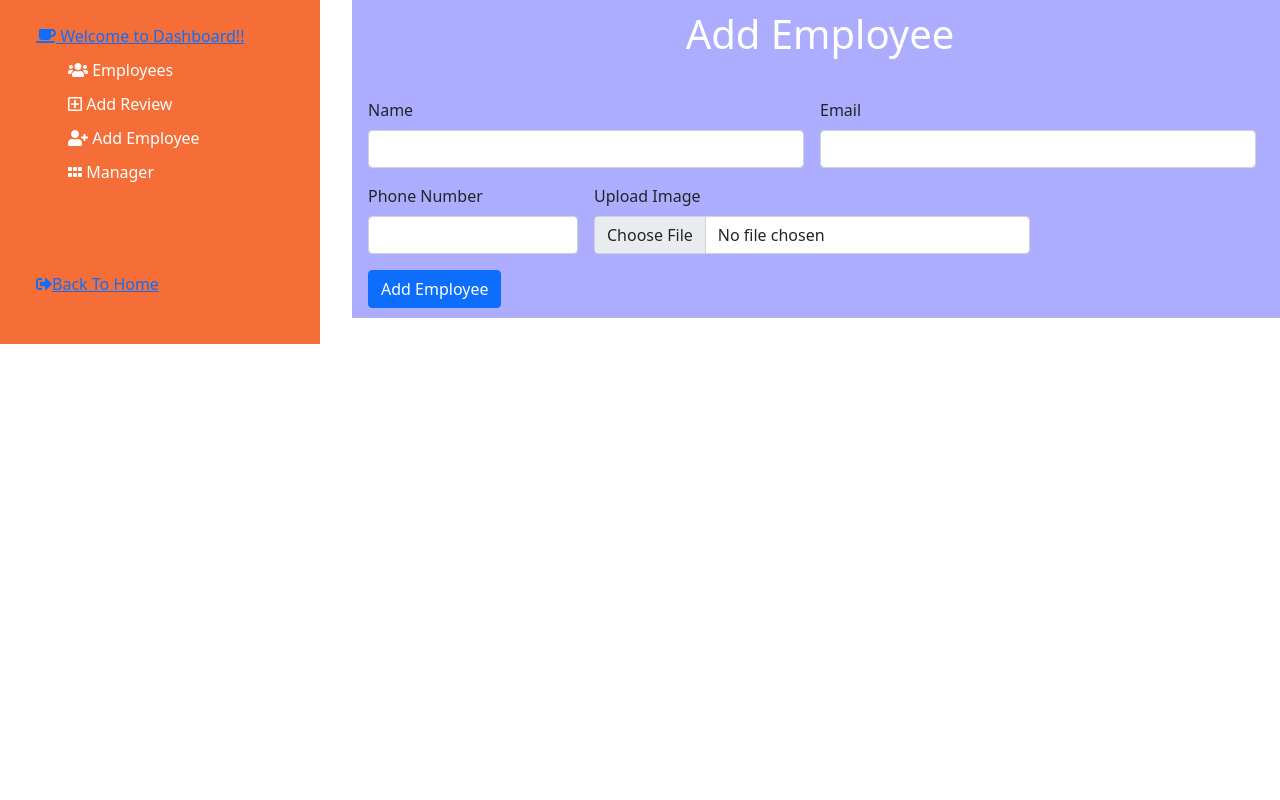
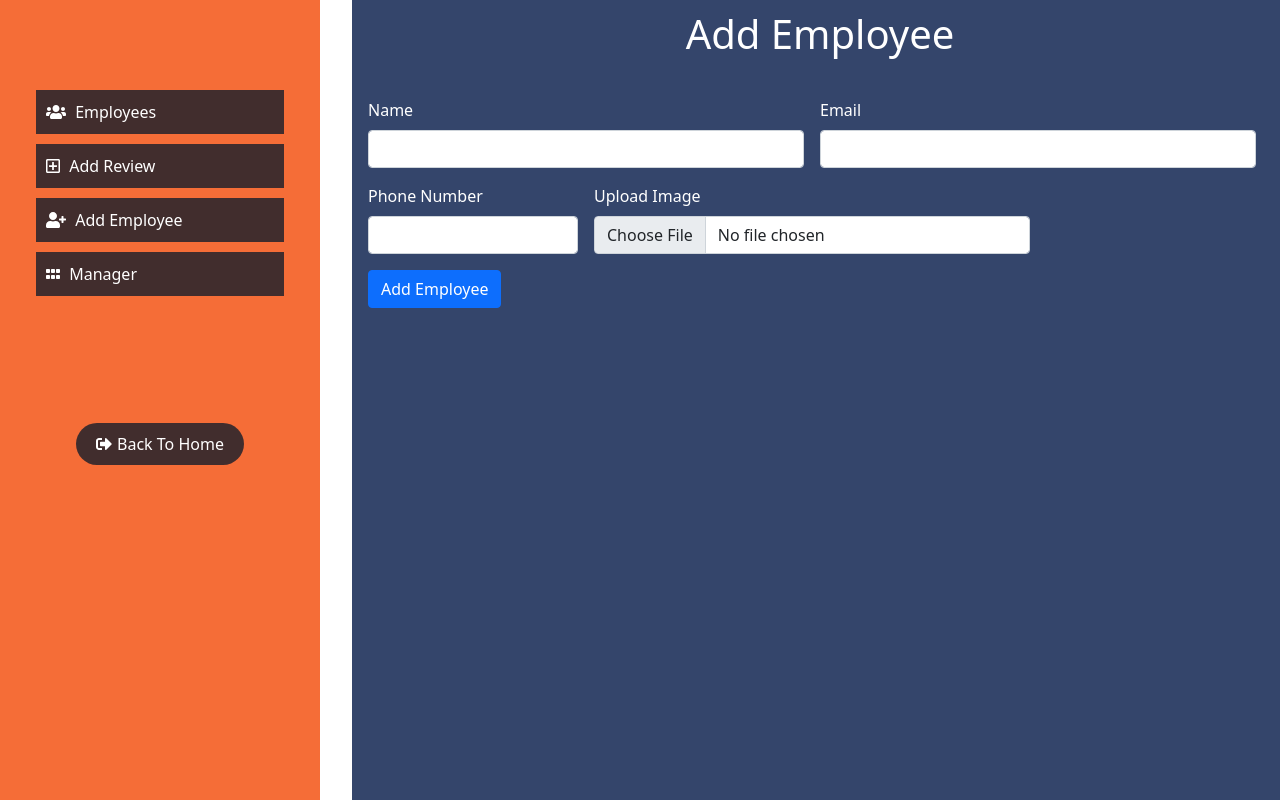
Before and after one commit to mazhars-git/fullstack-job-assignment, a React (Create React App) app: page /addEmployee in a window 1280 px wide. Built offline with nearby package versions, Linux system fonts and the light colour scheme.

Commit message:
design update

```diff
--- a/src/App.css
+++ b/src/App.css
@@ -1,32 +1,8 @@
-.App {
-  text-align: center;
+
+
+a{
+  text-decoration: none !important;
 }
-
-.App-logo {
-  height: 40vmin;
-  pointer-events: none;
+ul{
+  padding: 0 !important;
 }
-
-@media (prefers-reduced-motion: no-preference) {
-  .App-logo {
-    animation: App-logo-spin infinite 20s linear;
-  }
-}
-
-.App-link {
-  color: #61dafb;
-}
-.sidebar-background{
-  background: #f56d37;
-}
-.sidebar{
-  color: #fff;
-}
-.sidebar ul li{
-  list-style: none;
-  margin: 10px 0;
-}
-.sidebar ul li a{
-  text-decoration: none;
-  color: #fff;
-}
--- a/src/Components/Dashboard/AddEmployee/AddEmployee.js
+++ b/src/Components/Dashboard/AddEmployee/AddEmployee.js
@@ -40,8 +40,6 @@ const AddEmployee = () => {
         })
     }
 
-
-
     return (
         <Container fluid>
             <div className="row">
@@ -49,7 +47,7 @@ const AddEmployee = () => {
                     <Sidebar />
                 </div>
                 <div className="col-md-9">
-                <div className="container data-table">
+                    <div className="container data-table text-white">
                             <h1 className="text-center text-white">Add Employee</h1>
                             <div className="row">
                                 <form onSubmit={handleSubmit} class="row g-3">
--- a/src/Components/Dashboard/AddReview/AddReview.js
+++ b/src/Components/Dashboard/AddReview/AddReview.js
@@ -14,7 +14,7 @@ const AddReview = () => {
                     <div className="container data-table">
                         <div className="row">
                             <h1 className="text-white text-center">Add Your Review</h1>
-                            <form class="row g-3">
+                            <form class="row g-3 text-white">
                                 <div class="col-md-6">
                                     <label for="validationDefault01" class="form-label">First name</label>
                                     <input type="text" class="form-control" id="validationDefault01" required />
--- a/src/Components/Dashboard/AllEmployee/AllEmployee.js
+++ b/src/Components/Dashboard/AllEmployee/AllEmployee.js
@@ -22,7 +22,7 @@ const AllEmployee = () => {
                     </div>
                     <div className="col-md-9 m-0 p-0">
                        <div className="data-table">
-                            <h2 className="text-center text-white pt-4">All Employess</h2>
+                            <h2 className="text-center text-white py-3">All Employess</h2>
                             <table className="table">
                                 <thead>
                                     <tr>
--- a/src/Components/Dashboard/Dashboard.js
+++ b/src/Components/Dashboard/Dashboard.js
@@ -16,7 +16,9 @@ const Dashboard = () => {
                     </div>
 
                     <div className="col-md-9">
-
+                        <div className="data-table">
+                            <h1 className="py-5 text-center text-white">Coming Soon...........</h1>
+                        </div>
                     </div>
                 </div>
             </Container>
--- a/src/Components/Dashboard/Sidebar/Sidebar.js
+++ b/src/Components/Dashboard/Sidebar/Sidebar.js
@@ -3,23 +3,25 @@ import { faCoffee, faGripHorizontal, faSignOutAlt, faUserPlus, faUsers } from '@
 import { FontAwesomeIcon } from '@fortawesome/react-fontawesome';
 import React from 'react';
 import { Container } from 'react-bootstrap';
+import '../../../Css/Sidebar.css';
 
 const Sidebar = () => {
     return (
     <Container>
-        <div className="py-4 sidebar">
-            <div className="text-white">
-                <a href="#"> <FontAwesomeIcon icon={faCoffee} /> Welcome to Dashboard!! </a>
-                <ul>
-                    <li><a href="/employees"><FontAwesomeIcon icon={faUsers} /> Employees</a></li>
-                    <li><a href="/addReview"><FontAwesomeIcon icon={faPlusSquare} /> Add Review</a></li>
-                    <li><a href="/addEmployee"><FontAwesomeIcon icon={faUserPlus} /> Add Employee</a></li>
-                    <li><a href="#"><FontAwesomeIcon icon={faGripHorizontal} /> Manager</a></li>
-                </ul>
+        <div className="row sidebar-area pt-2">
+            <div className="py-4 sidebar">
+                <div className="text-white pt-5">
+                    <ul>
+                        <li><a href="/employees"><FontAwesomeIcon className="icon" icon={faUsers} /> Employees</a></li>
+                        <li><a href="/addReview"><FontAwesomeIcon className="icon" icon={faPlusSquare} /> Add Review</a></li>
+                        <li><a href="/addEmployee"><FontAwesomeIcon className="icon" icon={faUserPlus} /> Add Employee</a></li>
+                        <li><a href="#"><FontAwesomeIcon className="icon" icon={faGripHorizontal} /> Manager</a></li>
+                    </ul>
+                </div>
             </div>
-        </div>
-        <div className="mt-auto py-5">
-            <a href="/"><FontAwesomeIcon icon={faSignOutAlt} />Back To Home</a>
+            <div className="py-5 my-5 back-btn text-center">
+                <a href="/"><FontAwesomeIcon className="icon" icon={faSignOutAlt} />Back To Home</a>
+            </div>
         </div>
     </Container>
     );
--- a/src/Css/AllEmployee.css
+++ b/src/Css/AllEmployee.css
@@ -1,8 +1,10 @@
 .data-table{
-    background-color: rgb(173, 173, 255);
+    background-color: rgb(52, 69, 107);
     margin-left: 20px;
     padding: 10px 20px;
+    min-height: 100vh;
 }
 .data-table tr{
-    border: 1px solid black;
+    border: 1px solid rgb(109, 109, 109);
+    color: #fff;
 }
--- /dev/null
+++ b/src/Css/Sidebar.css
@@ -0,0 +1,32 @@
+.sidebar-area .icon{
+    margin-right: 5px;
+  }
+
+  .sidebar-background{
+    background: #f56d37;
+  }
+  .sidebar{
+    color: #fff;
+  }
+
+  .sidebar ul li{
+    list-style: none;
+    margin: 10px 0;
+    padding: 10px;
+    background: rgb(65, 45, 45);
+  }
+  .sidebar ul li a{
+    text-decoration: none;
+    color: #fff;
+  }
+
+  .back-btn a{
+    color: #fff;
+    background:rgb(65, 45, 45);
+    padding: 10px 20px;
+    border-radius: 30px;
+  }
+
+  .back-btn a:hover{
+    color: cyan;
+  }
```
Also changed, not shown: src/Css/sample.css (deleted). Lines whose indentation alone changed are shown as unchanged.
